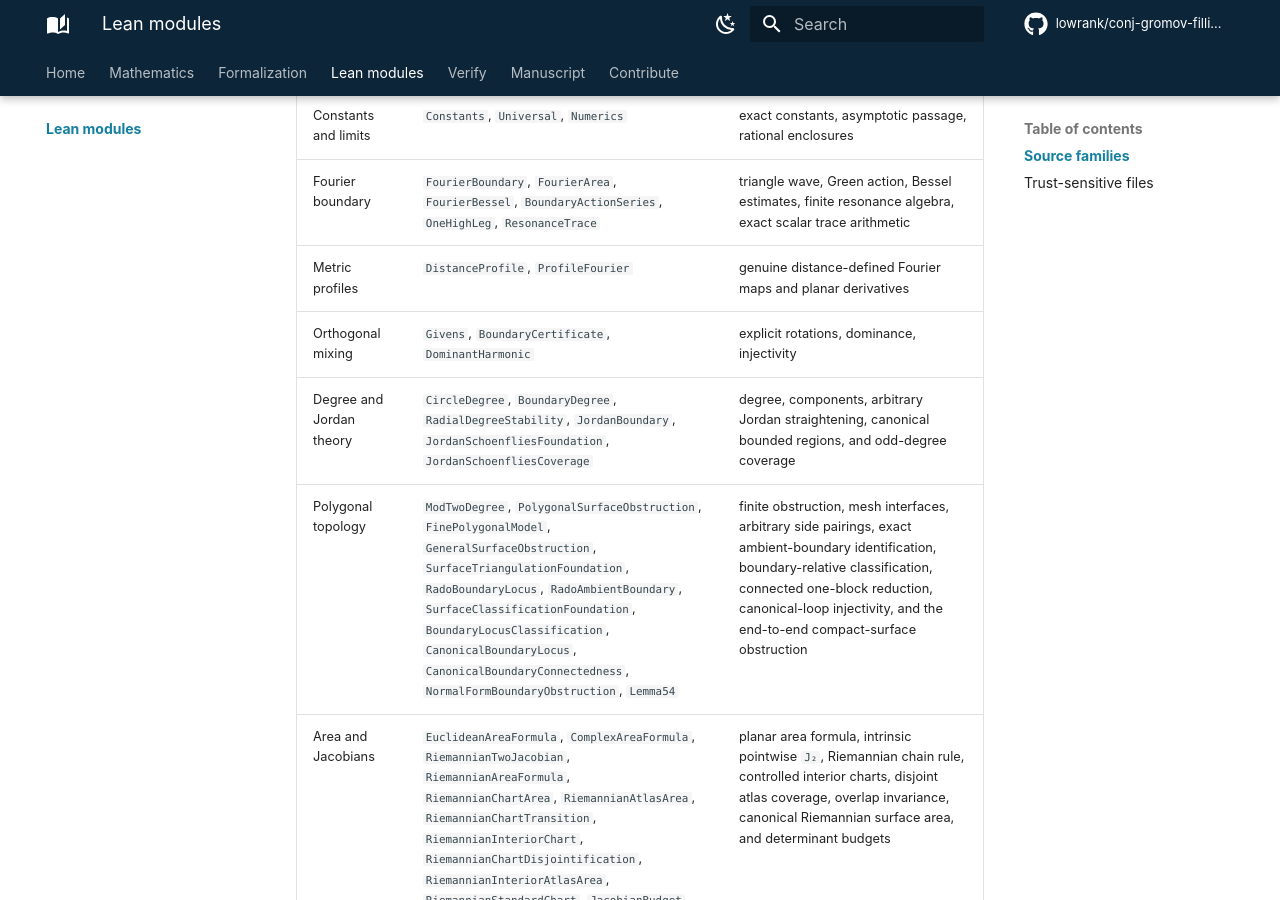
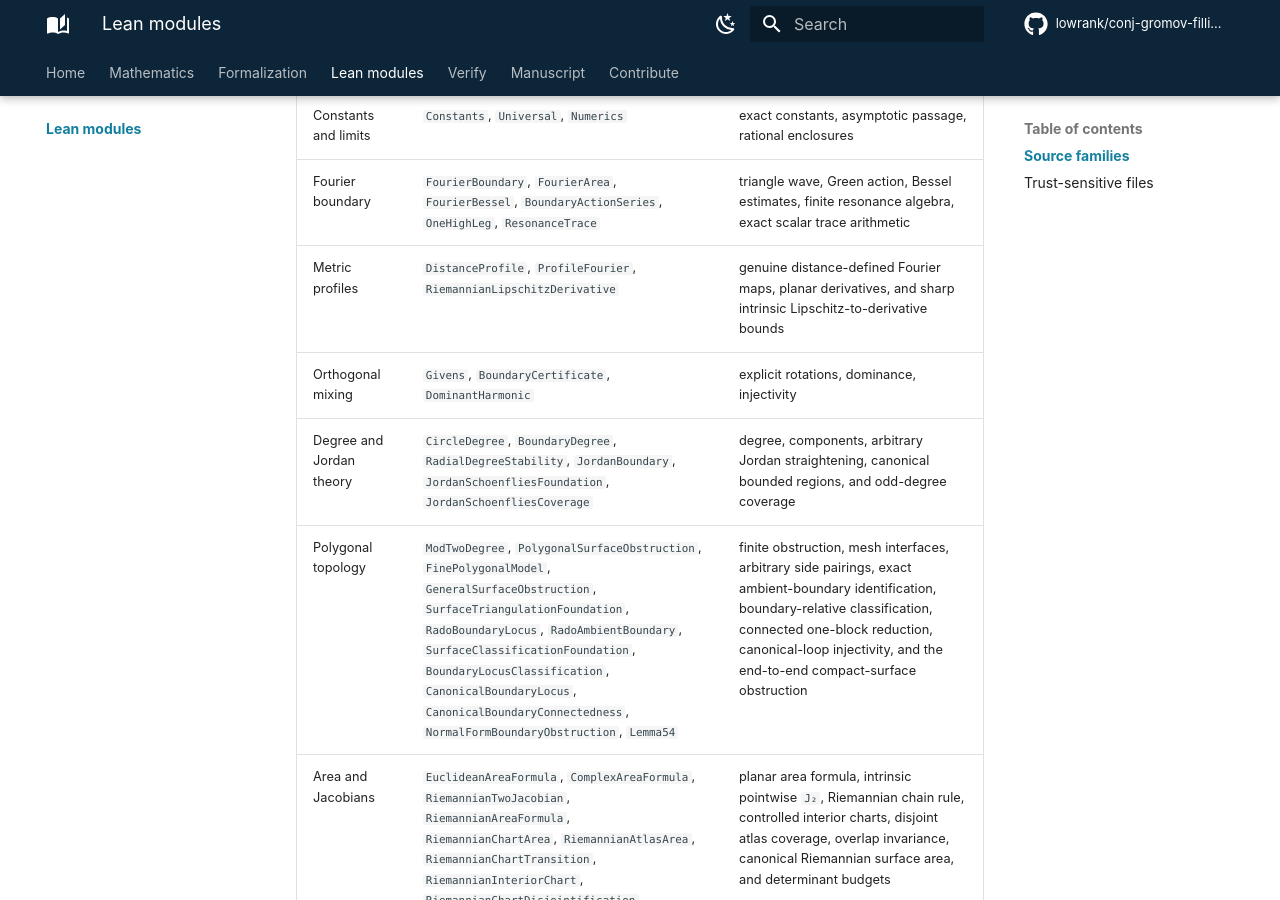
Before and after one commit to lowrank/gromov-filling-lower-bound, an MkDocs documentation site: the page built from docs/modules.md, in a window 1280 px wide and 900 px high, scrolled down 377 px. Built offline with MkDocs 1.6.1 and Material for MkDocs 9.7.7, drawn with Linux system fonts in a browser that asks for light colours; comment, search, counter and statistics services are not loaded.

Commit message:
feat: bound Riemannian Lipschitz derivatives

```diff
--- a/docs/modules.md
+++ b/docs/modules.md
@@ -9,7 +9,7 @@ module list and fails if any source file is missing from the umbrella.
 |---|---|---|
 | Constants and limits | `Constants`, `Universal`, `Numerics` | exact constants, asymptotic passage, rational enclosures |
 | Fourier boundary | `FourierBoundary`, `FourierArea`, `FourierBessel`, `BoundaryActionSeries`, `OneHighLeg`, `ResonanceTrace` | triangle wave, Green action, Bessel estimates, finite resonance algebra, exact scalar trace arithmetic |
-| Metric profiles | `DistanceProfile`, `ProfileFourier` | genuine distance-defined Fourier maps and planar derivatives |
+| Metric profiles | `DistanceProfile`, `ProfileFourier`, `RiemannianLipschitzDerivative` | genuine distance-defined Fourier maps, planar derivatives, and sharp intrinsic Lipschitz-to-derivative bounds |
 | Orthogonal mixing | `Givens`, `BoundaryCertificate`, `DominantHarmonic` | explicit rotations, dominance, injectivity |
 | Degree and Jordan theory | `CircleDegree`, `BoundaryDegree`, `RadialDegreeStability`, `JordanBoundary`, `JordanSchoenfliesFoundation`, `JordanSchoenfliesCoverage` | degree, components, arbitrary Jordan straightening, canonical bounded regions, and odd-degree coverage |
 | Polygonal topology | `ModTwoDegree`, `PolygonalSurfaceObstruction`, `FinePolygonalModel`, `GeneralSurfaceObstruction`, `SurfaceTriangulationFoundation`, `RadoBoundaryLocus`, `RadoAmbientBoundary`, `SurfaceClassificationFoundation`, `BoundaryLocusClassification`, `CanonicalBoundaryLocus`, `CanonicalBoundaryConnectedness`, `NormalFormBoundaryObstruction`, `Lemma54` | finite obstruction, mesh interfaces, arbitrary side pairings, exact ambient-boundary identification, boundary-relative classification, connected one-block reduction, canonical-loop injectivity, and the end-to-end compact-surface obstruction |
```
Also changed, not shown: FORMALIZATION.md (+2 -2 lines), README.md (+2 -0 lines), docs/formalization.md (+1 -0 lines), 2 other files.
